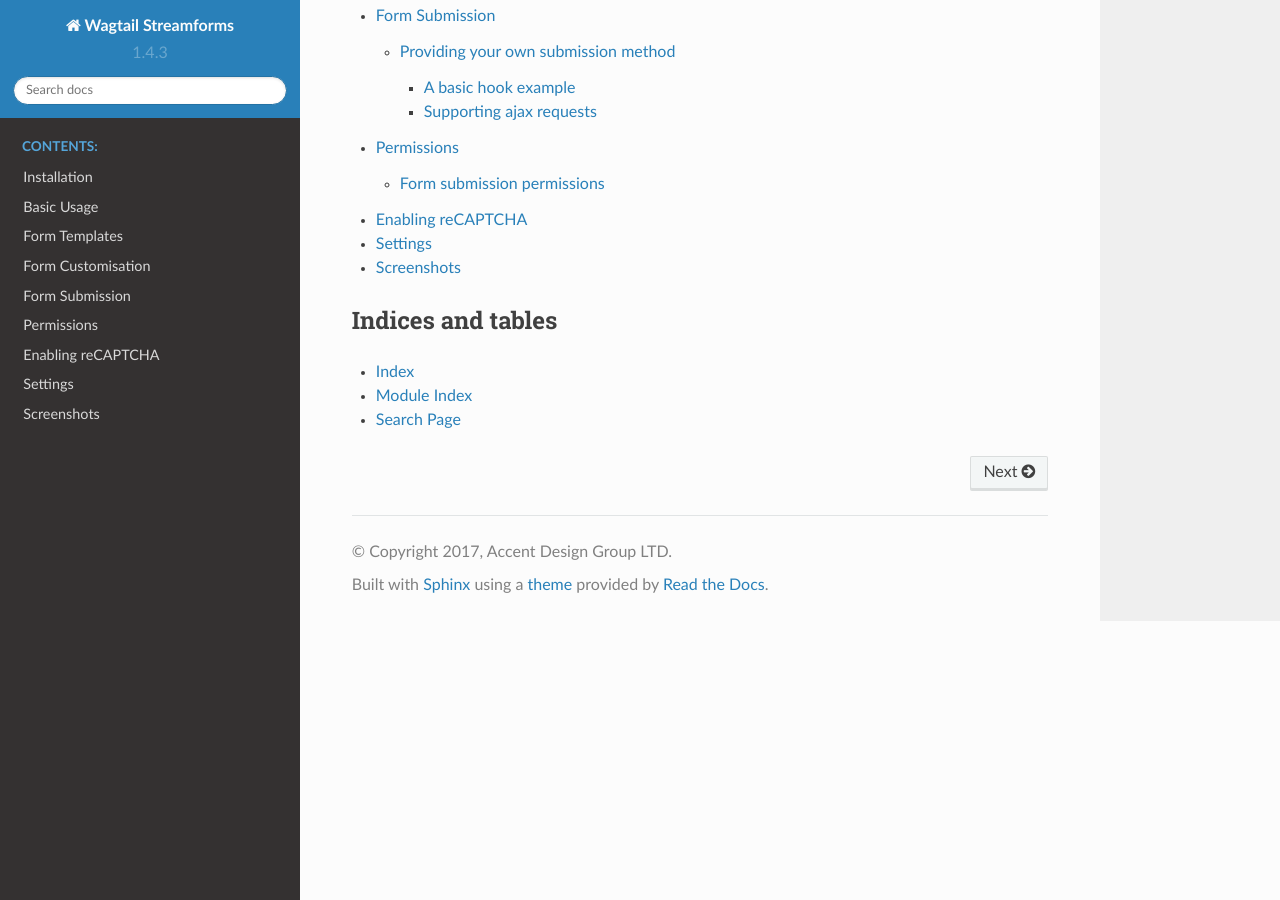
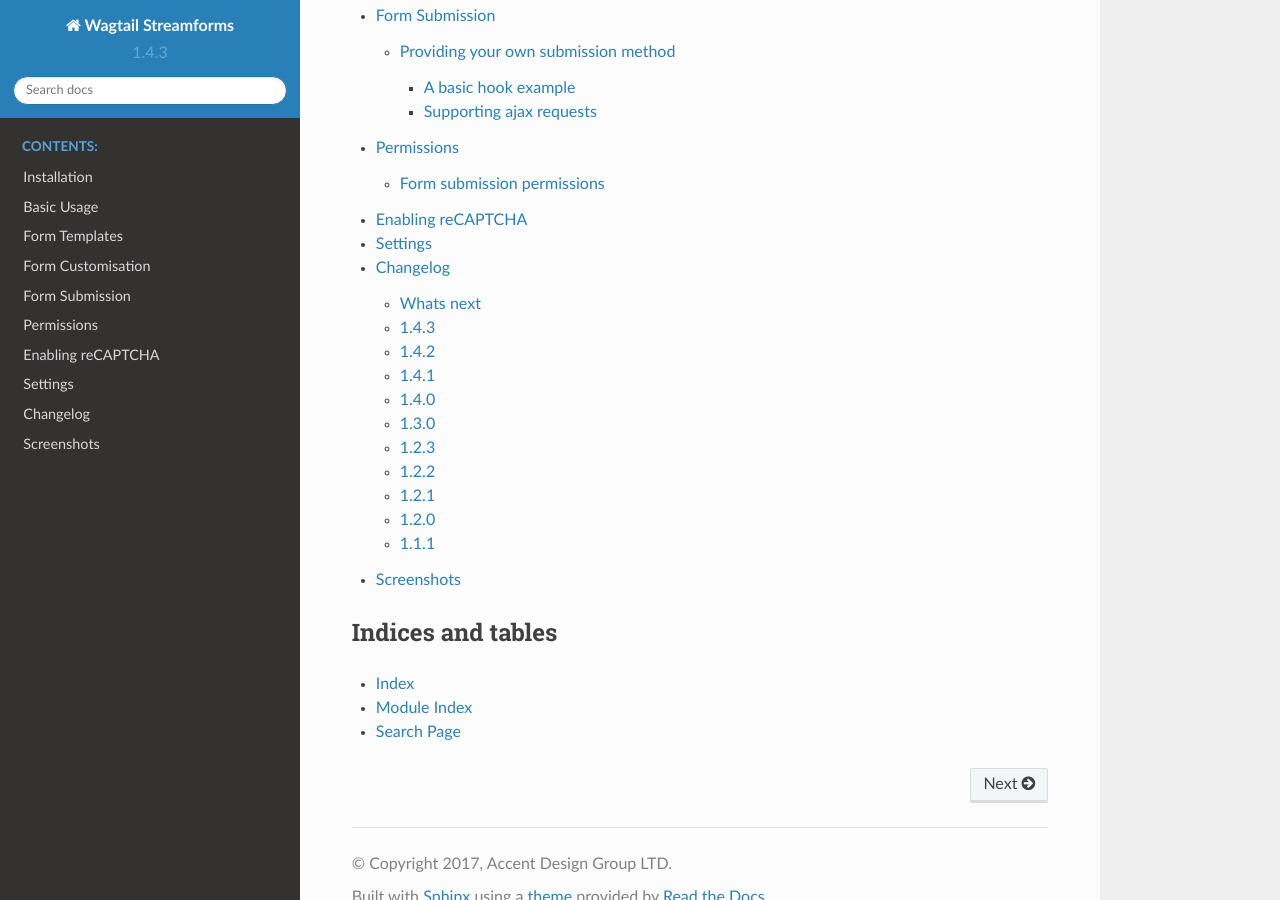
Before and after one commit to labd/wagtailstreamforms, a Sphinx documentation site: the page built from docs/index.rst, in a window 1280 px wide and 900 px high, scrolled down 1005 px. Built offline with Sphinx 7.4.7 and the Read the Docs theme 2.0.0, drawn with Linux system fonts in a browser that asks for light colours; some of the changed lines change nothing that is shown.

Commit message:
added changelog to docs

```diff
--- /dev/null
+++ b/docs/changelog.rst
@@ -0,0 +1,59 @@
+Changelog
+=========
+
+Whats next
+----------
+
+* The templace tag now has the full page context incase u need a reference to the user or page
+
+1.4.3
+-----
+
+* Fixed bug where messages are not available in the template tags context
+
+1.4.2
+-----
+
+* Removed label value from recapcha field
+* Added setting to set order of menu item in cms admin
+
+1.4.1
+-----
+
+* Added an optional error message to display if the forms have errors
+
+1.4.0
+-----
+
+* Added a template tag that can be used to render a form. Incase you want it to appear outside a streamfield
+
+1.3.0
+-----
+
+* A form and it's fields can easily be copied to a new form from within the admin area
+
+1.2.3
+-----
+
+* Fix paginator on submission list not remembering date filters
+
+1.2.2
+-----
+
+* Form submission viewing and deleting permissions have been implemented
+
+1.2.1
+-----
+
+* On the event that a form is deleted that is still referenced in a streamfield, we are rendering a generic template that can be overridden to warn the end user
+
+1.2.0
+-----
+
+* In the form builder you can now specify a page to redirect to upon successful submission of the form
+* The page mixin StreamFormPageMixin that needed to be included in every page has now been replaced by a wagtail before_serve_page hook so you will need to remove this mixin
+
+1.1.1
+-----
+
+* Fixed bug where multiple forms of same type in a streamfield were both showing validation errors when one submitted
--- a/docs/index.rst
+++ b/docs/index.rst
@@ -36,6 +36,7 @@
    permissions
    recaptcha
    settings
+   changelog
    screenshots
 
 
```
